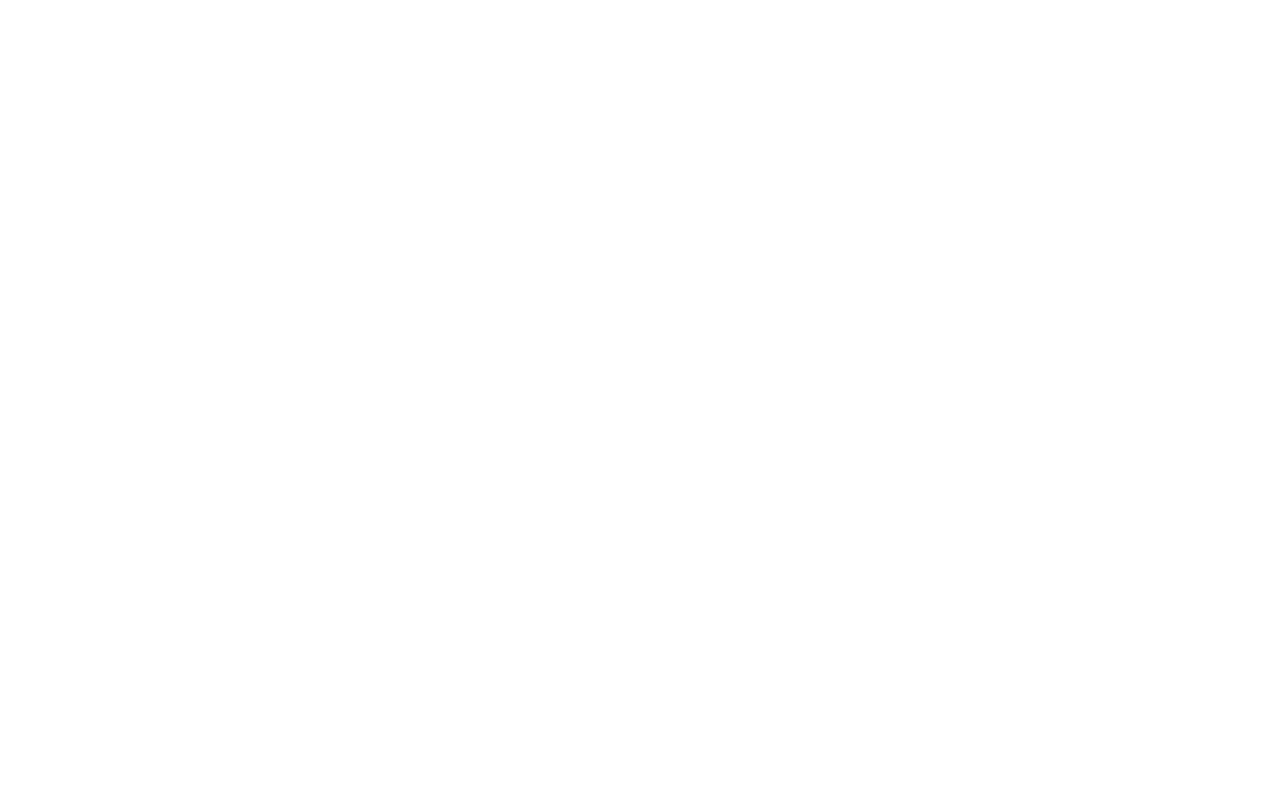
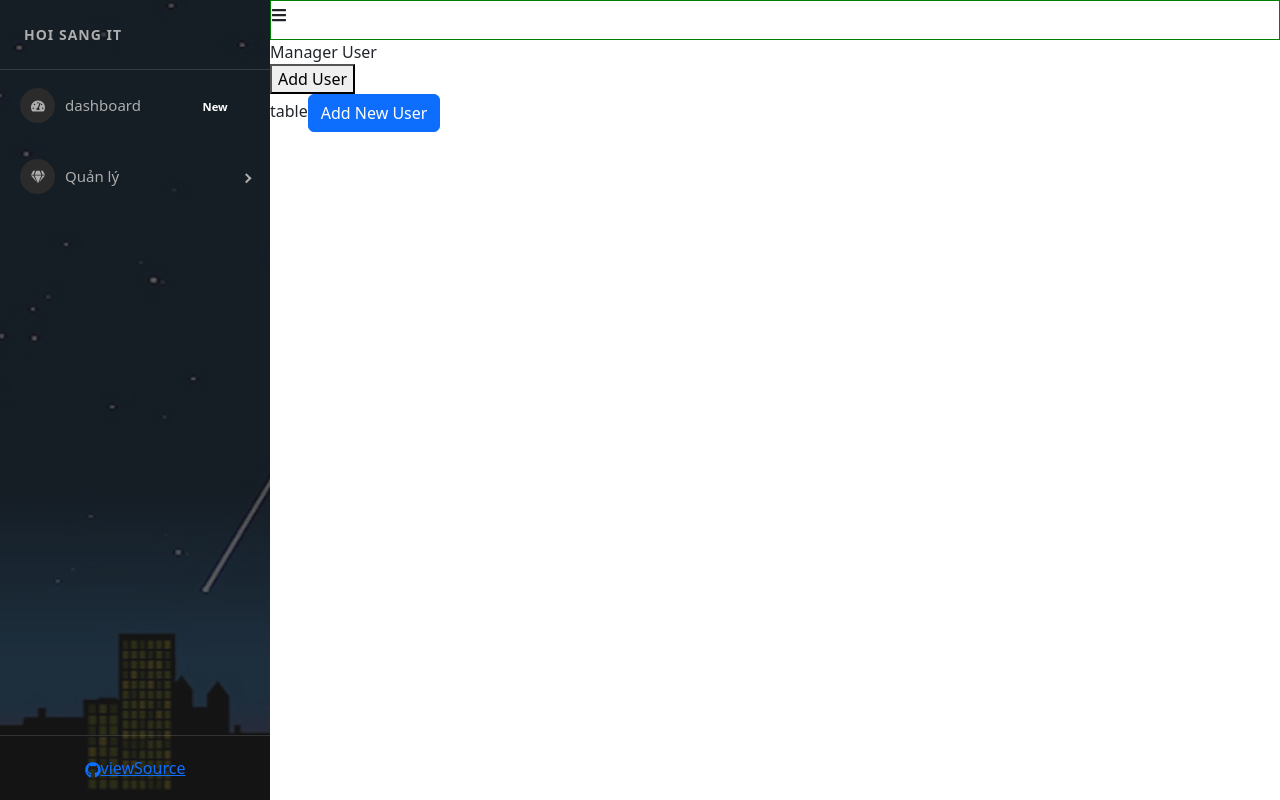
Before and after one commit to ngocSang2903/TrainningReactJs, a React (Create React App) app in the folder Base_Reactjs/: page /admins/manager-users in a window 1280 px wide. Before the commit this address had no page. Built offline with nearby package versions, Linux system fonts and the light colour scheme.

Commit message:
upload giao dien modalCreateUser

```diff
--- a/Base_Reactjs/package.json
+++ b/Base_Reactjs/package.json
@@ -6,15 +6,18 @@
     "@testing-library/jest-dom": "5.16.4",
     "@testing-library/react": "13.3.0",
     "@testing-library/user-event": "13.5.0",
+    "axios": "0.27.2",
     "bootstrap": "5.2.0",
     "react": "18.2.0",
     "react-bootstrap": "2.4.0",
     "react-dom": "18.2.0",
     "react-icons": "4.4.0",
+    "react-paginate": "8.1.3",
     "react-pro-sidebar": "0.7.1",
     "react-redux": "8.0.1",
     "react-router-dom": "6.3.0",
     "react-scripts": "5.0.1",
+    "react-toastify": "9.0.7",
     "redux": "4.2.0",
     "redux-devtools-extension": "2.13.9",
     "redux-thunk": "2.4.1",
--- a/Base_Reactjs/src/components/Admin/Admin.js
+++ b/Base_Reactjs/src/components/Admin/Admin.js
@@ -2,6 +2,8 @@
 import './Admin.scss'
 import {FaBars} from 'react-icons/fa'
 import { useState } from "react"
+import { Outlet,Link } from "react-router-dom";
+import {FcPlus} from 'react-icons'
 
 const Admin=()=>{
     const [collapsed,setCollapsed]=useState(false);
@@ -12,8 +14,12 @@
                 <SideBar collapsed={collapsed}></SideBar>
             </div>
             <div className="admin-content">
+                <div className="admin-header">
                 <FaBars onClick={()=>setCollapsed(!collapsed)}></FaBars>
-                fdsafdsa
+                </div>
+                <div className="admin-main">
+                    <Outlet></Outlet>
+                </div>
             </div>
         </div>
     )
--- a/Base_Reactjs/src/components/Admin/Admin.scss
+++ b/Base_Reactjs/src/components/Admin/Admin.scss
@@ -5,4 +5,14 @@
             height: 100vh !important;
             }
     }
+    .admin-content{
+        width: 100%;
+        .admin-header{
+            height: 40px;
+            border: 1px solid green;
+        }
+        .admin-main{
+
+        }
+    }
 }
--- /dev/null
+++ b/Base_Reactjs/src/components/Admin/Content/Dashboard.js
@@ -0,0 +1,7 @@
+
+const Dashboard=()=>{
+    return(
+        <div>dashboard</div>
+    )
+}
+export default Dashboard
--- /dev/null
+++ b/Base_Reactjs/src/components/Admin/Content/ManagerUser.js
@@ -0,0 +1,22 @@
+import ModalCreateUser from "./ModalCreateUser"
+import "./ManagerUser.scss"
+
+const ManagerUser=()=>{
+    return(
+        <div className="manage-user-container">
+            <div className="title">
+                Manager User
+            </div>
+            <div className="user-content">
+                <div>
+                    <button>Add User</button>
+                </div>
+                <div>
+                    table
+                    <ModalCreateUser></ModalCreateUser>
+                </div>
+            </div>
+        </div>
+    )
+}
+export default ManagerUser
--- /dev/null
+++ b/Base_Reactjs/src/components/Admin/Content/ManagerUser.scss
@@ -0,0 +1,36 @@
+
+.manage-user-container{
+    .user-content{
+
+    }
+}
+
+.modal-add-user{
+    .img-preview{
+        height: 150px;
+        border: 1px dashed black;
+        display: flex;
+        justify-content: center;
+        align-items: center;
+        color:  #cccc;
+        img{
+            max-width: 100%;
+            max-height: 100%;
+        }
+    }
+    .label-upload{
+        display: flex;
+        align-items: center;
+        width: fit-content;
+        padding: 3px 10px;
+        border-radius: 5px;
+        background-color: #eeee;
+        border: none;
+        cursor: pointer;
+        gap: 5px;
+
+        &:hover{
+            background-color: #c9c8c8ee;
+        }
+    }
+}
--- /dev/null
+++ b/Base_Reactjs/src/components/Admin/Content/ModalCreateUser.js
@@ -0,0 +1,91 @@
+import { useState } from 'react';
+import Button from 'react-bootstrap/Button';
+import Modal from 'react-bootstrap/Modal';
+import {FcPlus} from 'react-icons/fc'
+
+
+
+const ModalCreateUser=()=> {
+  const [show, setShow] = useState(false);
+
+  const handleClose = () => setShow(false);
+  const handleShow = () => setShow(true);
+  const [email,setEmail]=useState("");
+  const [password,setPassword]=useState("");
+  const [username,setUsername]=useState("");
+  const [images,setImages]=useState("");
+  const [role,setRole]=useState("USER");
+  const [previewImages,setPreviewImages]=useState("")
+
+  const handleUpLoadImgaes=(event)=>{
+    if(event.target&& event.target.files && event.target.files[0]){
+      setPreviewImages(URL.createObjectURL(event.target.files[0]))
+      setImages(event.target.files[0])
+    }else{
+        setPreviewImages("");
+    }
+
+  }
+
+
+
+  return (
+    <>
+      <Button variant="primary" onClick={handleShow}>
+        Add New User
+      </Button>
+
+      <Modal show={show} onHide={handleClose} size='xl' backdrop="static" className='modal-add-user'>
+        <Modal.Header closeButton>
+          <Modal.Title>Add New User</Modal.Title>
+        </Modal.Header>
+        <Modal.Body>
+        <form className="row g-3">
+             <div className="col-md-6">
+                <label className="form-label">Email</label>
+                <input type="email" className="form-control" value={email} onChange={(event)=>setEmail(event.target.value)}/>
+            </div>
+            <div className="col-md-6">
+                <label className="form-label">Password</label>
+                <input type="password" className="form-control" value={password} onChange={(event)=>setPassword(event.target.value)}/>
+            </div>
+            <div className="col-md-6">
+                <label  className="form-label">Username</label>
+                <input type="text" className="form-control" value={username} onChange={(event)=>setUsername(event.target.value)}/>
+            </div>
+            <div className="col-md-4">
+                <label className="form-label">ROLE</label>
+                <select className="form-select" onChange={(event)=>setRole(event.target.value)}>
+                <option  value="USER" selected >USER</option>
+                <option value="ADMIN">ADMIN</option>
+                </select>
+            </div>
+            <div className='col-md-12'>
+                <label className="form-label label-upload" htmlFor='lableforupload'><FcPlus></FcPlus>UpLoad images</label>
+                <input type='file'  id="lableforupload" hidden onChange={(event)=>handleUpLoadImgaes(event)}></input>
+            </div>
+            <div className='col-md-12 img-preview'>
+                {previewImages ?
+                <img src={previewImages}></img>
+                :
+                <span>Preview Images</span>
+                }
+
+
+            </div>
+        </form>
+        </Modal.Body>
+        <Modal.Footer>
+          <Button variant="secondary" onClick={handleClose}>
+            Close
+          </Button>
+          <Button variant="primary" onClick={handleClose}>
+            Save
+          </Button>
+        </Modal.Footer>
+      </Modal>
+    </>
+  );
+}
+
+export default ModalCreateUser;
--- a/Base_Reactjs/src/components/Admin/SideBar.js
+++ b/Base_Reactjs/src/components/Admin/SideBar.js
@@ -8,6 +8,8 @@
     SidebarFooter,
     SidebarContent,
 } from 'react-pro-sidebar';
+import {Link } from "react-router-dom";
+
 
 import { FaTachometerAlt, FaGem, FaList, FaGithub, FaRegLaughWink, FaHeart } from 'react-icons/fa';
 import sidebarBg from '../../assets/bg-2.jpg';
@@ -47,18 +49,21 @@
                             icon={<FaTachometerAlt />}
                             suffix={<span className="badge red">New</span>}
                         >
+                            <Link to="/admins"></Link>
                             dashboard
                         </MenuItem>
-                        <MenuItem icon={<FaGem />}> components </MenuItem>
+                        {/* <MenuItem icon={<FaGem />}> components </MenuItem> */}
                     </Menu>
                     <Menu iconShape="circle">
                         <SubMenu
-                            suffix={<span className="badge yellow">3</span>}
-                            icon={<FaRegLaughWink />}
+                            title="Quản lý"
+                            icon={<FaGem />}
                         >
-                            <MenuItem> 1</MenuItem>
-                            <MenuItem> 2</MenuItem>
-                            <MenuItem> 3</MenuItem>
+                            <MenuItem> Quản lý User
+                                <Link to="/admins/manager-users"></Link>
+                            </MenuItem>
+                            <MenuItem> Quản lý bài Quiz</MenuItem>
+                            <MenuItem> Quản lý câu hỏi</MenuItem>
                         </SubMenu>
 
                     </Menu>
--- a/Base_Reactjs/src/index.js
+++ b/Base_Reactjs/src/index.js
@@ -9,6 +9,8 @@
 import User from './components/User/User';
 import Admin from './components/Admin/Admin';
 import HomePage from './components/Home/HomePage';
+import ManagerUser from './components/Admin/Content/ManagerUser';
+import Dashboard from './components/Admin/Content/Dashboard';
 
 
 
@@ -20,9 +22,11 @@
           <Route path='/' element={<App></App>}>
             <Route index element={<HomePage></HomePage>}></Route>
             <Route path='/users' element={<User></User>}></Route>
-
           </Route>
-          <Route path='/admins' element={<Admin></Admin>}></Route>
+          <Route path='admins' element={<Admin></Admin>}>
+            <Route index element={<Dashboard></Dashboard>}></Route>
+            <Route path='manager-users' element={<ManagerUser></ManagerUser>}></Route>
+          </Route>
       </Routes>
     </BrowserRouter>
   </Provider>
```
Also changed, not shown: 1 other file (tests, documents, lock files or other folders).
